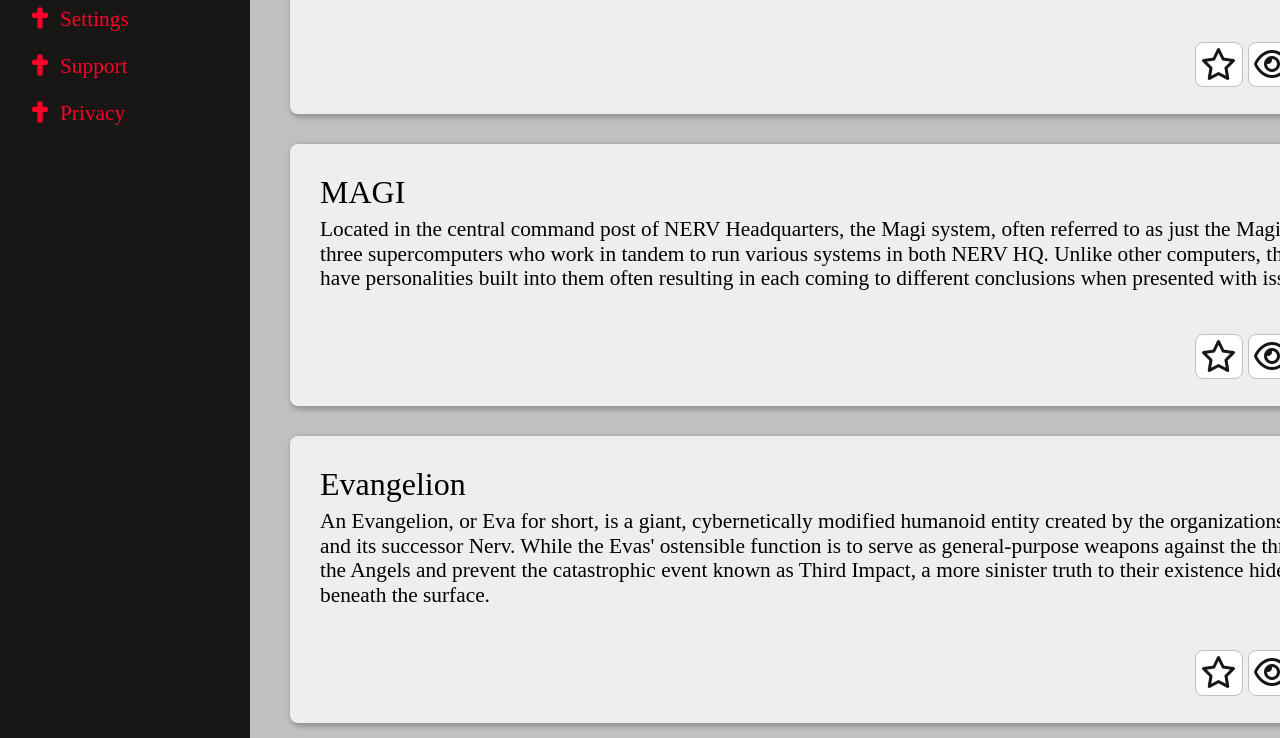
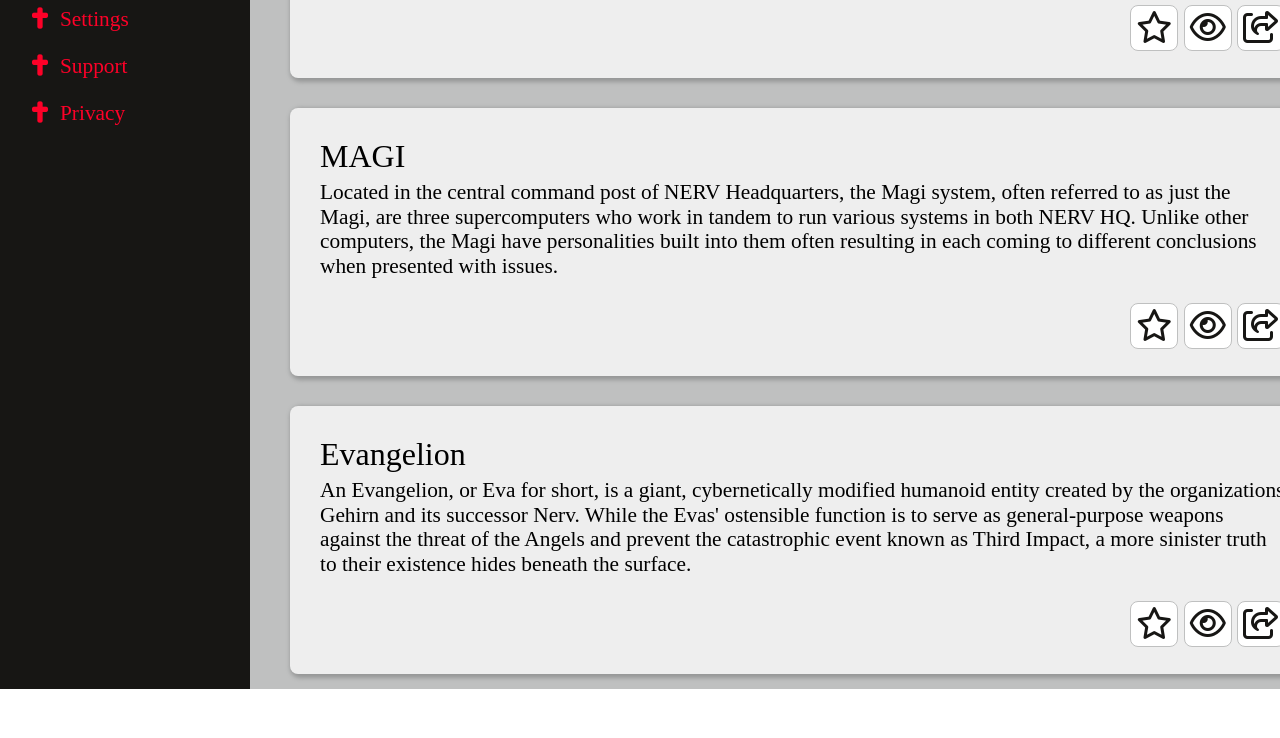
Before and after one commit to thewhitehaven04/Project_AdminDashboard, a plain HTML site: page index.html in a window 1280 px wide. Shown: the part 764-1502 px from the top of the page. After the commit the page ends 1453 px from the top, so only its background shows below. Drawn offline with nearby package versions, Linux system fonts and the light colour scheme; a web font is replaced by a local one.

Commit message:
fixed trending and announcement section sizes

```diff
--- a/style.css
+++ b/style.css
@@ -218,7 +218,7 @@ input[type='search'] {
 
 .main-grid {
   display: grid;
-  grid-template-columns: 5fr 2fr;
+  grid-template-columns: 5fr 500px;
   grid-template-rows: 2rem 1fr 2rem 1fr;
   grid-template-areas:
     'proj-title announcements-title'
```
